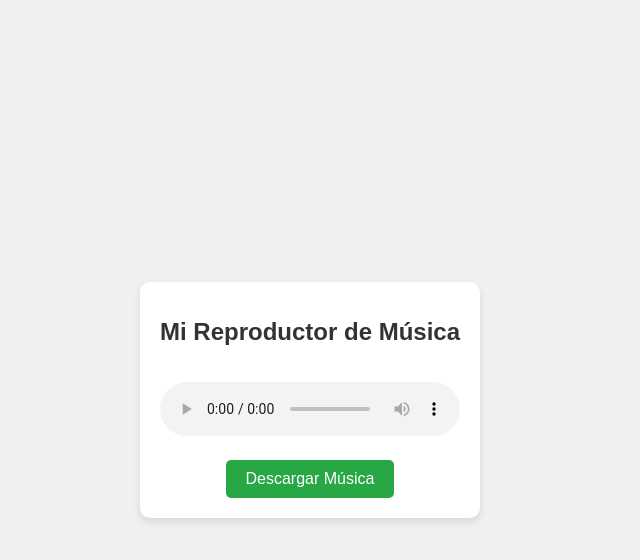
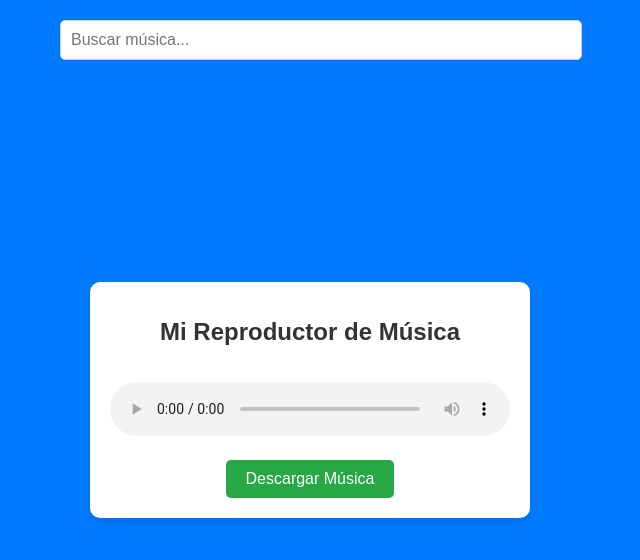
Before and after one commit to deatpool17/deatpool17.github.io, a plain HTML site: page index.html in a window 1280 px wide. Shown: the whole page, without its empty margins (330-970 px from the left). Drawn offline with Linux system fonts and the light colour scheme.

Commit message:
Add files via upload

```diff
--- a/index.html
+++ b/index.html
@@ -1,4 +1,3 @@
-
 <!DOCTYPE html>
 <html lang="es">
 <head>
@@ -13,7 +12,7 @@
             align-items: center;
             height: 100vh;
             margin: 0;
-            background-color: #f0f0f0;
+            background-color: #007BFF; /* Fondo azul */
         }
 
         .music-container {
@@ -22,6 +21,8 @@
             padding: 20px;
             border-radius: 10px;
             box-shadow: 0 4px 8px rgba(0, 0, 0, 0.1);
+            width: 100%;
+            max-width: 400px;
         }
 
         h1 {
@@ -49,9 +50,32 @@
         button:hover {
             background-color: #218838;
         }
+
+        /* Estilo para el buscador */
+        .search-container {
+            position: absolute;
+            top: 20px;
+            left: 50%;
+            transform: translateX(-50%);
+            width: 80%;
+            max-width: 500px;
+        }
+
+        .search-container input {
+            width: 100%;
+            padding: 10px;
+            font-size: 16px;
+            border-radius: 5px;
+            border: 1px solid #ccc;
+        }
     </style>
 </head>
 <body>
+
+    <!-- Buscador -->
+    <div class="search-container">
+        <input type="text" id="searchBox" placeholder="Buscar música...">
+    </div>
 
     <div class="music-container">
         <h1>Mi Reproductor de Música</h1>
@@ -69,14 +93,18 @@
     <script>
         // Función para descargar la música al hacer clic en el botón
         document.getElementById('downloadBtn').addEventListener('click', function() {
-            // URL del archivo de música que deseas permitir descargar
-            const songUrl = 'que_linda.mp3'; // Aquí pondrías la URL de la canción si es desde internet
+            const songUrl = 'que_linda.mp3'; // URL del archivo de música
 
-            // Crear un enlace para la descarga del archivo de música
             const link = document.createElement('a');
-            link.href = songUrl; // Enlace a la canción
-            link.download = 'que_linda.mp3'; // Nombre con el que se descargará el archivo
-            link.click(); // Simular clic para descargar
+            link.href = songUrl;
+            link.download = 'que_linda.mp3';
+            link.click();
+        });
+
+        // Lógica del buscador (aún no implementada de manera funcional)
+        document.getElementById('searchBox').addEventListener('input', function() {
+            const searchQuery = this.value.toLowerCase();
+            console.log('Buscando:', searchQuery); // Este es solo un ejemplo de cómo empezar
         });
     </script>
 
```
